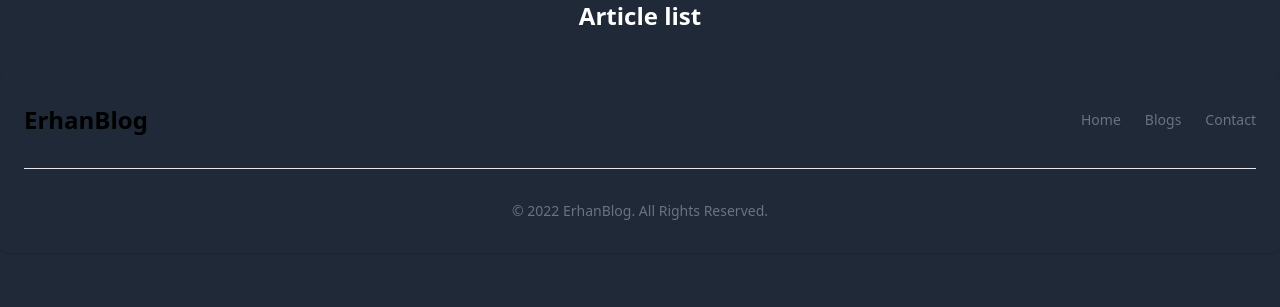
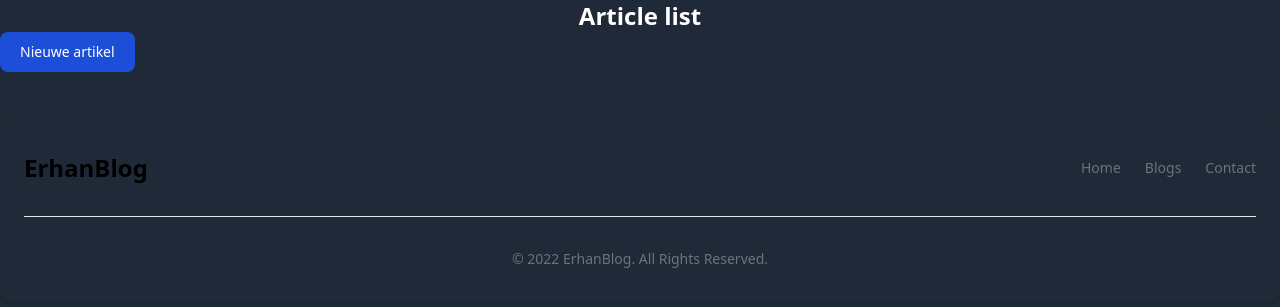
Before and after one commit to ErhanCitil/erhanblog, a Django app: template src/erhanblog/templates/base/article_list.html in a window 1280 px wide. Shown: the part 152-459 px from the top of the page. Run offline with Django 3.2, Linux system fonts and the light colour scheme; the template is opened without the code that fills it, so the values that code supplies are empty; some libraries are stand-ins or nearby versions.

Commit message:
✨ [#44] Added button for creating a new article

```diff
--- a/src/erhanblog/templates/base/article_list.html
+++ b/src/erhanblog/templates/base/article_list.html
@@ -1,9 +1,9 @@
 <!DOCTYPE html>
 <html lang="en">
     <head>
-    <meta charset="UTF-8">
-    <meta http-equiv="X-UA-Compatible" content="IE=edge">
-    <meta name="viewport" content="width=device-width, initial-scale=1.0">
+        <meta charset="UTF-8" />
+        <meta http-equiv="X-UA-Compatible" content="IE=edge" />
+        <meta name="viewport" content="width=device-width, initial-scale=1.0" />
         <title>Article List | Erhan Blog</title>
         <script src="https://cdn.tailwindcss.com"></script>
     </head>
@@ -15,18 +15,32 @@
             <li class="pb-3 sm:pb-4">
                 <div class="flex items-center space-x-4">
                     <div class="flex-1 min-w-0">
-                  <p class="text-sm font-medium text-gray-900 truncate dark:text-white pl-4">
+                        <p
+                            class="text-sm font-medium text-gray-900 truncate dark:text-white pl-4"
+                        >
                             {{article.title}}
                         </p>
                     </div>
-               <a href="{% url 'update-article' article.id %}" class="inline-flex items-center text-base font-semibold text-gray-900 dark:text-white">
+                    <a
+                        href="{% url 'update-article' article.id %}"
+                        class="inline-flex items-center text-base font-semibold text-gray-900 dark:text-white"
+                    >
                         Bewerken
                     </a>
                 </div>
             </li>
-         <hr class="mb-4">
+            <hr class="mb-4" />
             {% endfor %}
         </ul>
+
+        <a href="{% url 'create'%}">
+        <button
+            type="button"
+            class="text-white bg-blue-700 hover:bg-blue-800 focus:ring-4 focus:ring-blue-300 font-medium rounded-lg text-sm px-5 py-2.5 mr-2 mb-2 dark:bg-blue-600 dark:hover:bg-blue-700 focus:outline-none dark:focus:ring-blue-800"
+        >
+            Nieuwe artikel
+        </button>
+      </a>
         {% include 'components/footer.html'%}
     </body>
 </html>
```
Lines whose indentation alone changed are shown as unchanged.
